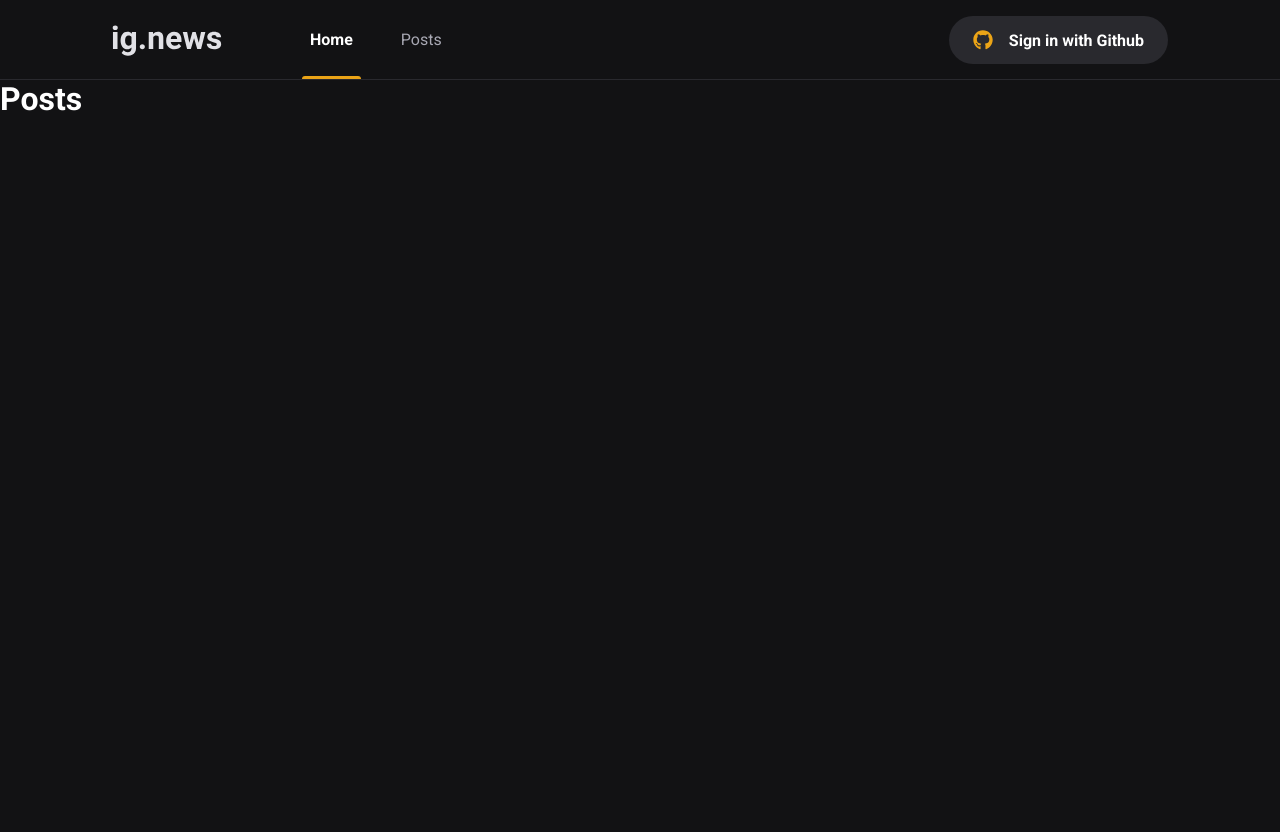
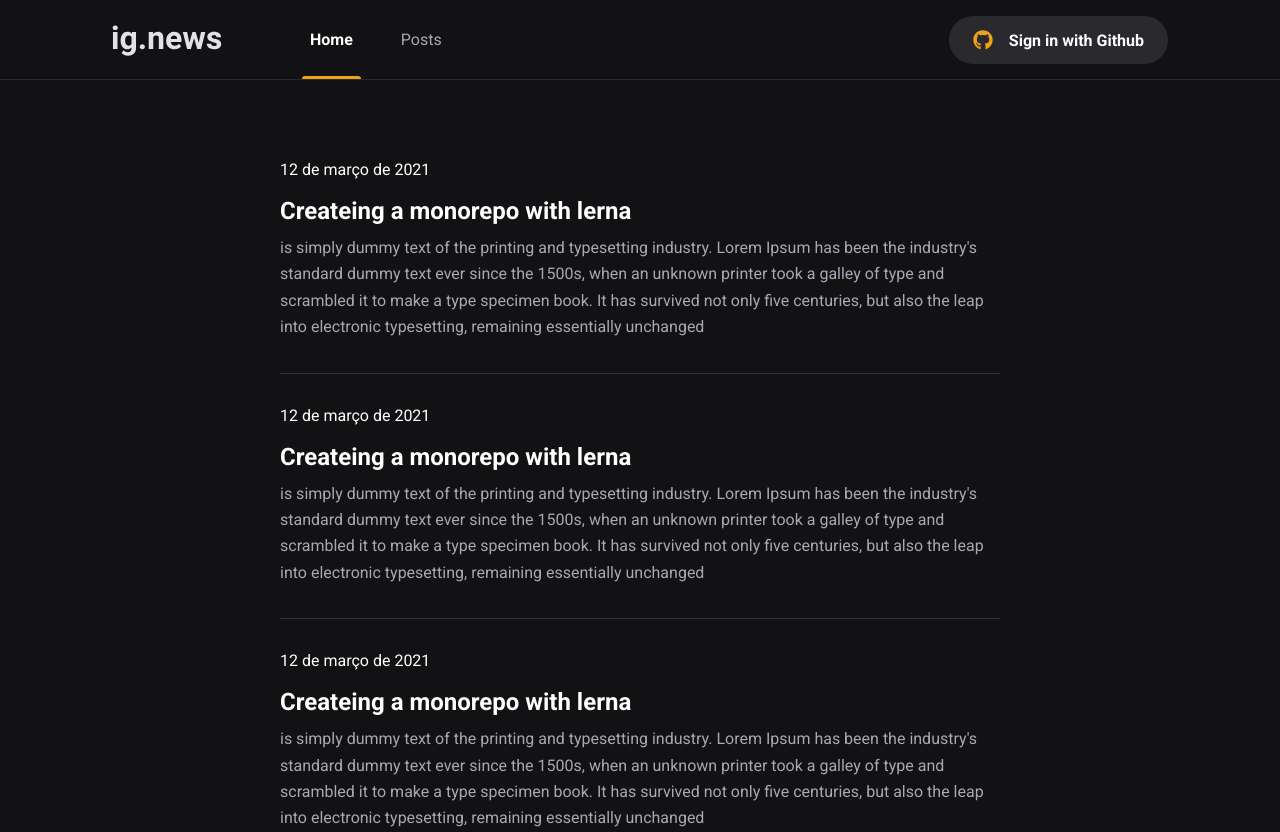
Before and after one commit to padovanitr/ignews, a Next.js app: page /posts in a window 1280 px wide. Before the commit the page ends 800 px from the top, so only its background shows below. Built offline with nearby package versions, Linux system fonts and the light colour scheme; no server answers.

Commit message:
style posts page

```diff
--- a/src/pages/posts.tsx
+++ /dev/null
@@ -1,5 +0,0 @@
-export default function Posts() {
-    return (
-        <h1>Posts</h1>
-    )
-}
--- /dev/null
+++ b/src/pages/posts/index.tsx
@@ -0,0 +1,34 @@
+import Head from 'next/head';
+import styles from './styles.module.scss';
+
+export default function Posts() {
+    return (
+        <>
+            <Head>
+                <title>Posts | Ignews</title>
+            </Head>
+
+            <main className={styles.container}>
+                <div className={styles.posts}>
+                    <a>
+                        <time>12 de março de 2021</time>
+                        <strong>Createing a monorepo with lerna</strong>
+                        <p>is simply dummy text of the printing and typesetting industry. Lorem Ipsum has been the industry's standard dummy text ever since the 1500s, when an unknown printer took a galley of type and scrambled it to make a type specimen book. It has survived not only five centuries, but also the leap into electronic typesetting, remaining essentially unchanged</p>
+                    </a>
+
+                    <a>
+                        <time>12 de março de 2021</time>
+                        <strong>Createing a monorepo with lerna</strong>
+                        <p>is simply dummy text of the printing and typesetting industry. Lorem Ipsum has been the industry's standard dummy text ever since the 1500s, when an unknown printer took a galley of type and scrambled it to make a type specimen book. It has survived not only five centuries, but also the leap into electronic typesetting, remaining essentially unchanged</p>
+                    </a>
+
+                    <a>
+                        <time>12 de março de 2021</time>
+                        <strong>Createing a monorepo with lerna</strong>
+                        <p>is simply dummy text of the printing and typesetting industry. Lorem Ipsum has been the industry's standard dummy text ever since the 1500s, when an unknown printer took a galley of type and scrambled it to make a type specimen book. It has survived not only five centuries, but also the leap into electronic typesetting, remaining essentially unchanged</p>
+                    </a>
+                </div>
+            </main>
+        </>
+    )
+}
--- /dev/null
+++ b/src/pages/posts/styles.module.scss
@@ -0,0 +1,44 @@
+.container {
+    max-width: 1120px;
+    margin: 0 auto;
+    padding: 0 2rem;
+}
+
+.posts {
+    max-width: 720px;
+    margin: 5rem auto 0;
+
+    a {
+        display: block;
+
+        & + a {
+            margin-top: 2rem;
+            padding-top: 2rem;
+            border-top: 1px solid var(--gray-700);
+        }
+
+        time {
+           font-size: 1rem;
+           display: flex;
+           align-items: center;
+        }
+
+        strong {
+            display: block;
+            font-size: 1.5rem;
+            margin-top: 1rem;
+            line-height: 2rem;
+            transition: color 0.2s;
+        }
+
+        p {
+            color: var(--gray-300);
+            margin-top: 0.5rem;
+            line-height: 1.65rem;
+        }
+
+        &:hover strong {
+            color: var(--yellow-500);
+        }
+    }
+}
--- a/src/styles/global.scss
+++ b/src/styles/global.scss
@@ -9,6 +9,7 @@
 
     --gray-100: #e1e1e6;
     --gray-300: #a8a8b3;
+    --gray-700: #323238;
     --gray-800: #29292e;
     --gray-900: #121214;
 
```
